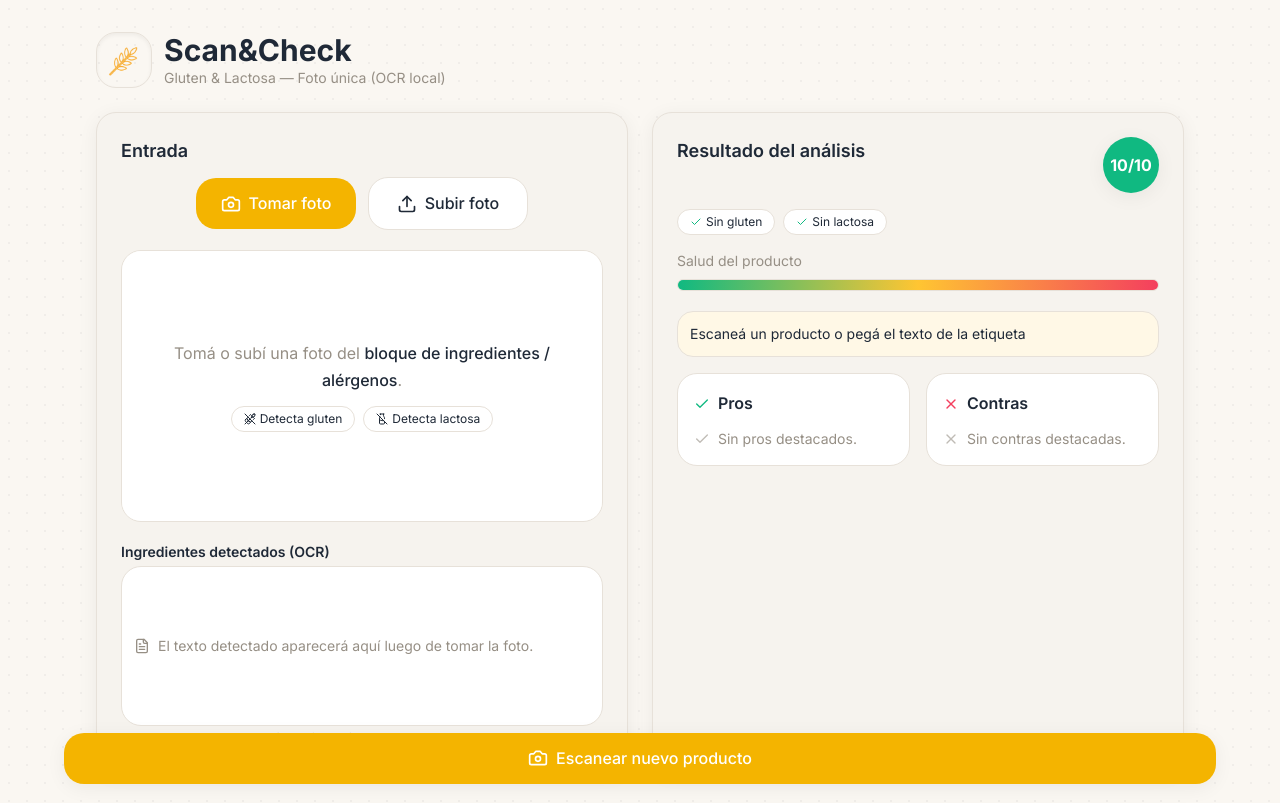
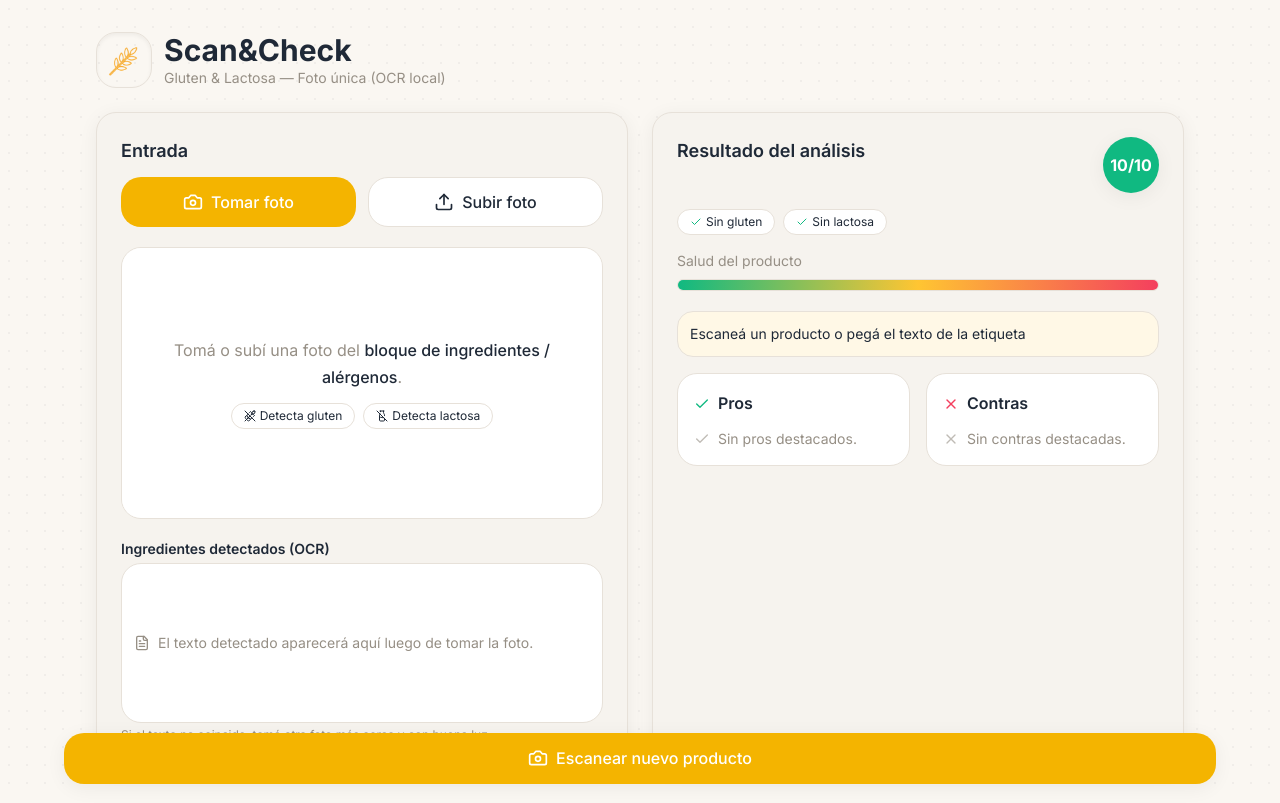
Before and after one commit to DanielVllmzr/ScanCheck, a Next.js app: page / in a window 1280 px wide. Built offline with nearby package versions, Linux system fonts and the light colour scheme.

Commit message:
Update ScanCheck.tsx

```diff
--- a/components/ScanCheck.tsx
+++ b/components/ScanCheck.tsx
@@ -126,19 +126,21 @@ export default function ScanCheck() {
             </div>
 
             {/* Botones grandes centrados y parejos */}
-            <div className="flex flex-wrap justify-center items-center gap-3 mb-5">
-              <button onClick={handleTakePhoto} className="btn btn-brand rounded-2xl min-w-[160px] justify-center">
-                <Camera className="w-5 h-5" /> Tomar foto
-              </button>
-              <button onClick={handleUploadPhoto} className="btn btn-outline rounded-2xl min-w-[160px] justify-center">
-                <Upload className="w-5 h-5" /> Subir foto
-              </button>
-              {previewDataUrl && (
-                <button onClick={resetPhoto} className="btn btn-outline rounded-2xl min-w-[160px] justify-center">
-                  <RefreshCw className="w-5 h-5" /> Tomar otra
-                </button>
-              )}
-            </div>
+            <div className="flex gap-3 mb-5">
+  <button
+    onClick={handleTakePhoto}
+    className="btn btn-brand rounded-2xl w-1/2 justify-center py-4 text-base"
+  >
+    <Camera className="w-5 h-5" /> Tomar foto
+  </button>
+  <button
+    onClick={handleUploadPhoto}
+    className="btn btn-outline rounded-2xl w-1/2 justify-center py-4 text-base"
+  >
+    <Upload className="w-5 h-5" /> Subir foto
+  </button>
+</div>
+
 
             {/* Vista previa */}
             <div className={`overflow-hidden rounded-2xl border ${previewDataUrl ? 'border-success-300' : 'border-border'}`}>
```
